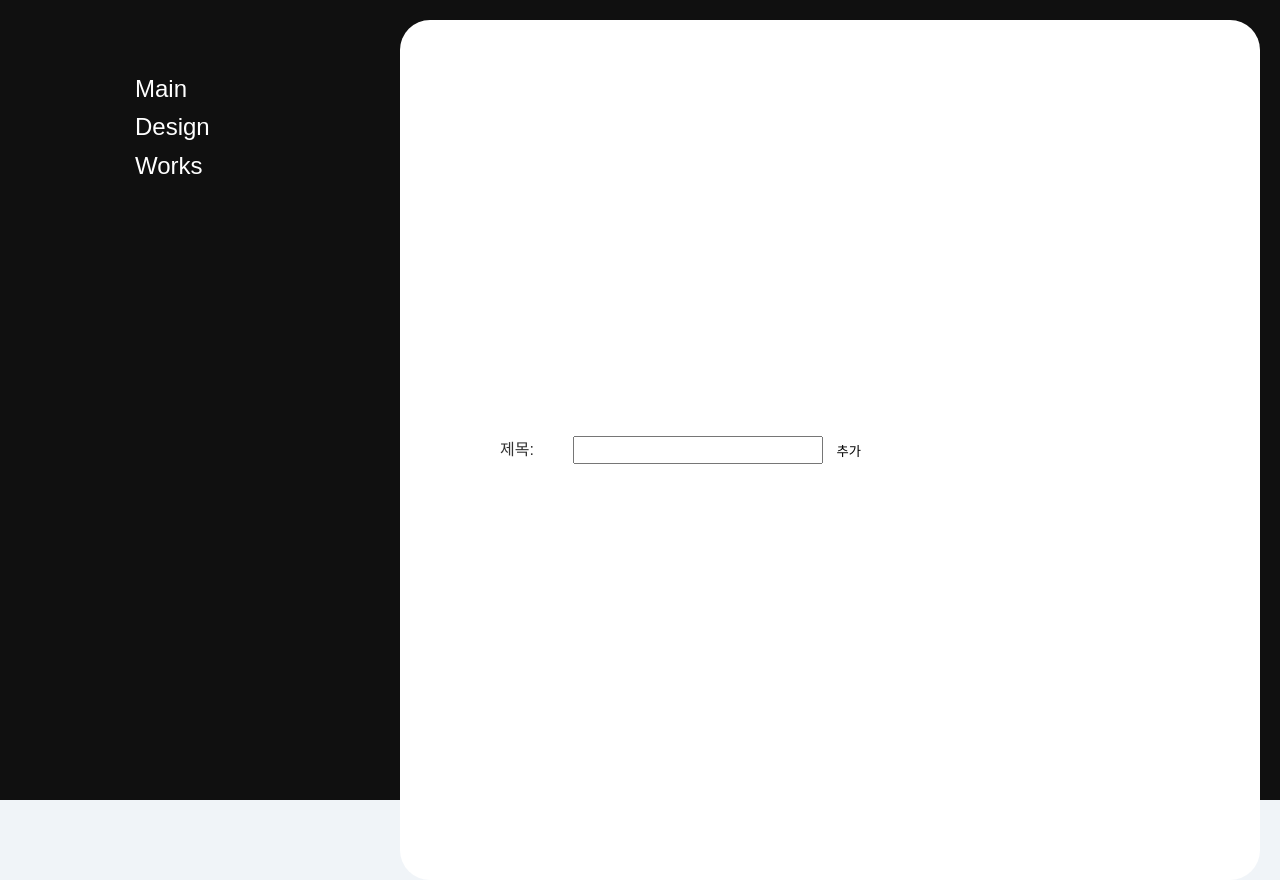
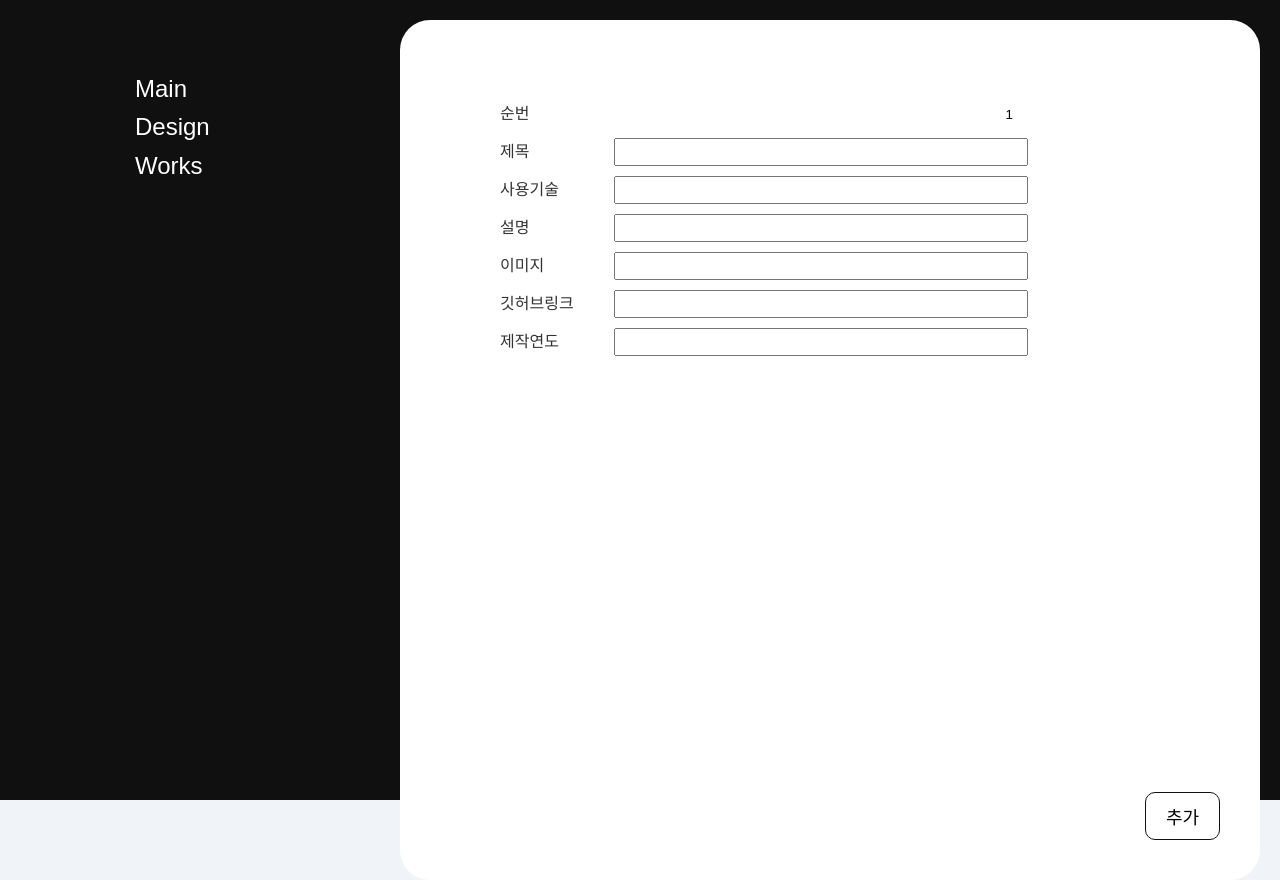
Before and after one commit to sunghoon1209/portfolio_react, a React (Vite) app: page /admin/works/add in a window 1280 px wide. Built offline with nearby package versions, Linux system fonts and the light colour scheme; no server answers; the database is empty; a web font is replaced by a local one.

Commit message:
추가 페이지

```diff
--- a/src/pages/AdminWorksAdd.jsx
+++ b/src/pages/AdminWorksAdd.jsx
@@ -1,18 +1,46 @@
 import styled from "styled-components";
+import { collection, getDocs } from "firebase/firestore";
+import { db } from "../firebase";
+import { useState, useEffect } from "react";
 
 const StyledAdd = styled.section`
     background:#fff;
     padding: 20px;
     display: flex;
-    gap:2%;
+    gap:0 2%;
+    flex-wrap: wrap;
+    position: relative;
+`
+const StyledWrap = styled.div`
+    display: flex;
+    flex-direction: column;
+    width: 80%;
+    gap: 10px;
+
+`
+
+const StyledAddButton = styled.button`
+    position: absolute;
+    bottom: 40px;
+    right: 40px;
+    border: 1px solid #111;
+    padding:10px 20px;
+    border-radius: 10px;
+    font-size:18px;
+    transition: background-color 0.7s;
+
+    &:hover{
+        background-color: #000;
+        color:#fff;
+    }
+
 
 `
 const StyledLabel = styled.label`
     display: flex;
     align-items: center;
     gap: 10px;
-    width:49%;
-
+    width:100%;
 `
 
 const StyledSpan = styled.span`
@@ -23,20 +51,78 @@ const StyledInput = styled.input`
     outline:none;
     height: 28px;
     width: 80%;
+    text-align: right;
 `
 
-const StyledAddButton = styled.button`
+const StyledIdxInput =styled.input`
+    outline: none;
+    height: 28px;
+    width: 80%;
+    text-align: right;
+    border: none;
+    padding-right: 0;
 
 `
 
+
+
 const AdminworksAdd = () =>{
+
+    const [nextIdx, setNextIdx] = useState(0);
+    useEffect(() => {
+        const fetchNextIdx = async () => {
+            try {
+                // 'works' 컬렉션의 모든 문서를 가져옵니다.
+                const worksCollectionRef = collection(db, "works");
+                const data = await getDocs(worksCollectionRef);
+
+                // 문서의 총개수 + 1을 다음 순번으로 설정합니다.
+                setNextIdx(data.size + 1);
+            } catch (error) {
+                console.error("Error fetching document count: ", error);
+            }
+        };
+
+        fetchNextIdx();
+    }, []); // 빈 배열을 전달하여 컴포넌트가 처음 렌더링될 때 한 번만 실행되도록 설정
+
+
+
+
     return(
         <StyledAdd>
-            <StyledLabel>
-                <StyledSpan>제목:</StyledSpan>
-                <StyledInput type="text" />
-            </StyledLabel>
-            <StyledAddButton type="button">추가</StyledAddButton>
+            <StyledWrap>
+                <StyledLabel>
+                    <StyledSpan>순번</StyledSpan>
+                    <StyledIdxInput type="number" readOnly value={nextIdx || ""} />
+                </StyledLabel>
+                <StyledLabel>
+                    <StyledSpan>제목</StyledSpan>
+                    <StyledInput type="text" />
+                </StyledLabel>
+                <StyledLabel>
+                    <StyledSpan>사용기술</StyledSpan>
+                    <StyledInput type="text" />
+                </StyledLabel>
+                <StyledLabel>
+                    <StyledSpan>설명</StyledSpan>
+                    <StyledInput type="text" />
+                </StyledLabel>
+                <StyledLabel>
+                    <StyledSpan>이미지</StyledSpan>
+                    <StyledInput type="text" />
+                </StyledLabel>
+                <StyledLabel>
+                    <StyledSpan>깃허브링크</StyledSpan>
+                    <StyledInput type="text" />
+                </StyledLabel>
+                <StyledLabel>
+                    <StyledSpan>제작연도</StyledSpan>
+                    <StyledInput type="text" />
+                </StyledLabel>
+
+            </StyledWrap>
+            <StyledAddButton>추가</StyledAddButton>
         </StyledAdd>
     )
 
```
